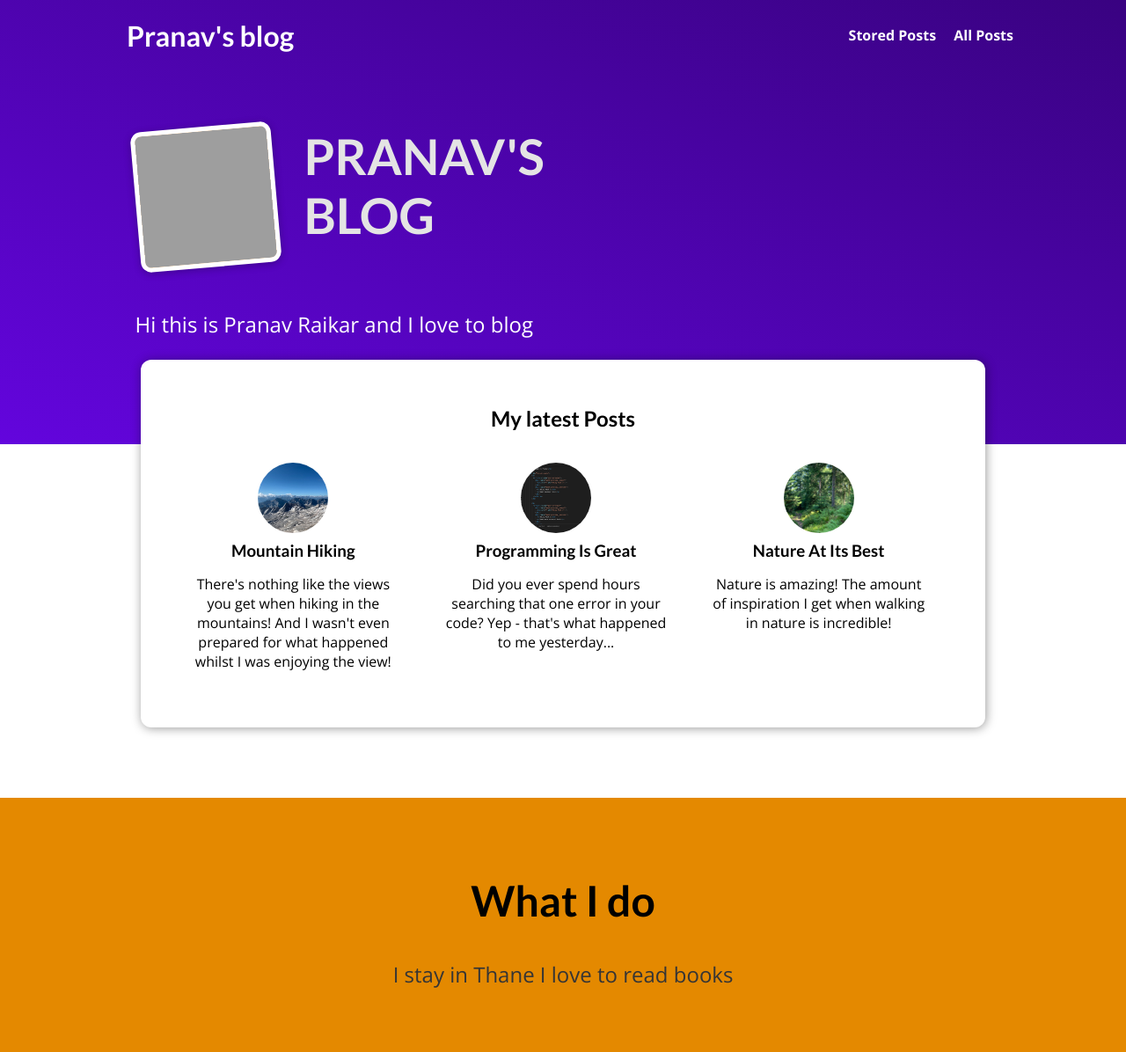
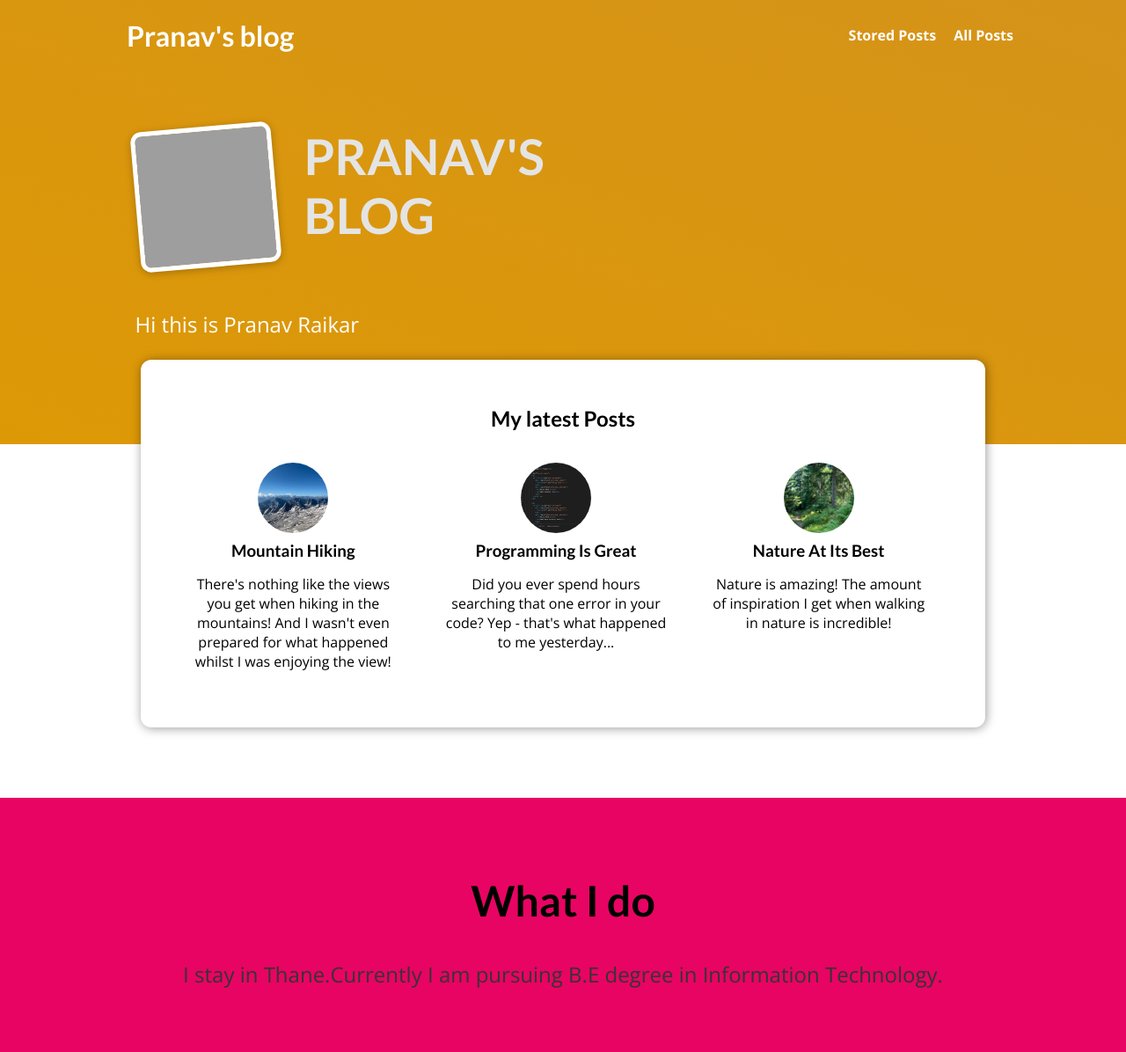
Before and after one commit to pranavraikar01/mywebsite, a Django app: page / in a window 1280 px wide. Shown: the whole page at 88% size. Run offline with Django 4.2, Linux system fonts and the light colour scheme; data comes from the database, SQL or seed files in the repository; both versions use the stored data as it was after the commit; grey boxes are pictures that could not be loaded.

Commit message:
finished the project on localhost

```diff
--- a/blog/static/blog/all-posts.css
+++ b/blog/static/blog/all-posts.css
@@ -3,7 +3,7 @@ body {
 }
 
 #main-navigation {
-  background-color: #390281;
+  background-color: #dd9905;
   box-shadow: 0 2px 8px rgba(0, 0, 0, 0.25);
 }
 
--- a/blog/static/blog/index.css
+++ b/blog/static/blog/index.css
@@ -1,5 +1,5 @@
 #welcome {
-  background: linear-gradient(to right top, #6305dd, #390281);
+  background: linear-gradient(to right top, #dd9905, #d59319);
   padding: 6rem 12%;
 }
 
@@ -61,7 +61,7 @@
 #about {
   text-align: center;
   padding: 3rem;
-  background-color: #e48900;
+  background-color: #e80463;
   margin-top: 5rem;
 }
 
--- a/blog/static/blog/post-detail.css
+++ b/blog/static/blog/post-detail.css
@@ -3,7 +3,7 @@ body {
 }
 
 #main-navigation {
-  background-color: #390281;
+  background-color: #dd9905;
   box-shadow: 0 2px 8px rgba(0, 0, 0, 0.25);
 }
 
--- a/blog/static/blog/stored-posts.css
+++ b/blog/static/blog/stored-posts.css
@@ -1,5 +1,5 @@
 #main-navigation {
-  background-color: #390281;
+  background-color: #dd9905;
   box-shadow: 0 2px 8px rgba(0, 0, 0, 0.25);
 }
 
--- a/blog/templates/blog/index.html
+++ b/blog/templates/blog/index.html
@@ -16,7 +16,7 @@ Starting_page
             <img src="{%static "blog/images/photo.png"%}"alt="Pranav-the author of this blog"/>
             <h2>PRANAV'S BLOG</h2>
         </header>
-        <p>Hi this is Pranav Raikar and I love to blog</p>
+        <p>Hi this is Pranav Raikar </p>
     </section>
     <section id="latest-posts">
         <h2>My latest Posts</h2>
@@ -28,7 +28,7 @@ Starting_page
     </section>
     <section id="about">
         <h2> What I do</h2>
-        <p>I stay in Thane I love to read books</p>
+        <p>I stay in Thane.Currently I am pursuing B.E degree in Information Technology.</p>
     </section>
 
 
```
Also changed, not shown: db.sqlite3.
